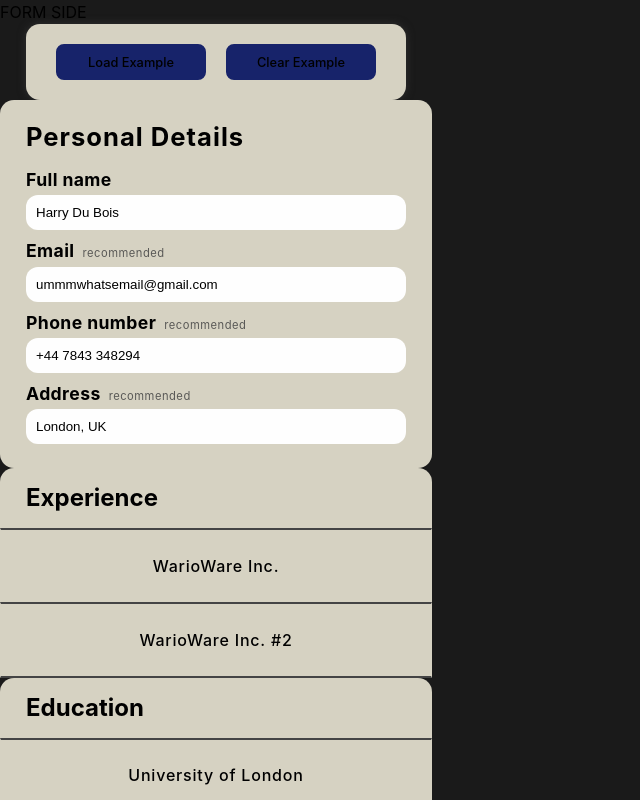
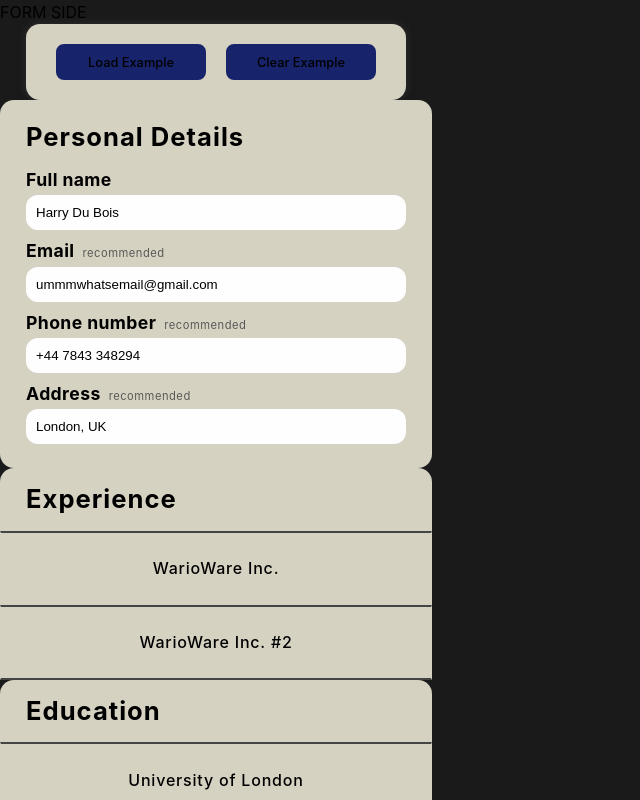
Before and after one commit to JHoldsworth23/cv-maker, a React (Vite) app: page / in a window 1280 px wide. Shown: the top 800 px of the page, without its empty margins (0-640 px from the left). Built offline with nearby package versions, Linux system fonts and the light colour scheme.

Commit message:
add new class name for the form and heading to be styled

```diff
--- a/src/components/education/education-form-section.jsx
+++ b/src/components/education/education-form-section.jsx
@@ -6,7 +6,7 @@ import "../../styles/form-section.css";
 export default function EducationFormSection({ educations, onChange, toggleCollapsed }) {
     return (
         <div className="education-form-section section">
-            <h2 className="section-heading">Education</h2>
+            <h2 className="section-heading form-heading">Education</h2>
             <div className="education-forms">
                 <DisplayForm
                   forms={educations}
@@ -17,6 +17,7 @@ export default function EducationFormSection({ educations, onChange, toggleColla
                   section="education"
                 />
             </div>
+            {/* BUTTONS TO ADD NEW FORM AND DETAIL */}
         </div>
     );
 }
--- a/src/components/education/education-form.jsx
+++ b/src/components/education/education-form.jsx
@@ -9,7 +9,7 @@ export default function EducationForm(props) {
 
     return (
         <form
-          className="education-form"
+          className="education-form section-form"
           id={id}
           data-section-name="education"
         >
--- a/src/components/experience/experience-form-section.jsx
+++ b/src/components/experience/experience-form-section.jsx
@@ -6,7 +6,7 @@ import "../../styles/form-section.css";
 export default function ExperienceFormSection({ experiences, onChange, toggleCollapsed }) {
     return (
         <div className="experience-form-section section">
-            <h2 className="section-heading">Experience</h2>
+            <h2 className="section-heading form-heading">Experience</h2>
             <div className="experience-forms">
                 <DisplayForm
                   forms={experiences}
@@ -17,6 +17,7 @@ export default function ExperienceFormSection({ experiences, onChange, toggleCol
                   section="experience"
                 />
             </div>
+            {/* BUTTON TO ADD NEW FORM AND DETAIL */}
         </div>
     );
 }
--- a/src/components/experience/experience-form.jsx
+++ b/src/components/experience/experience-form.jsx
@@ -9,7 +9,7 @@ export default function ExperienceForm(props) {
 
     return (
         <form
-          className="experience-form"
+          className="experience-form section-form"
           id={id}
           data-section-name="experience"
           onSubmit={(e) => e.preventDefault()}
```
